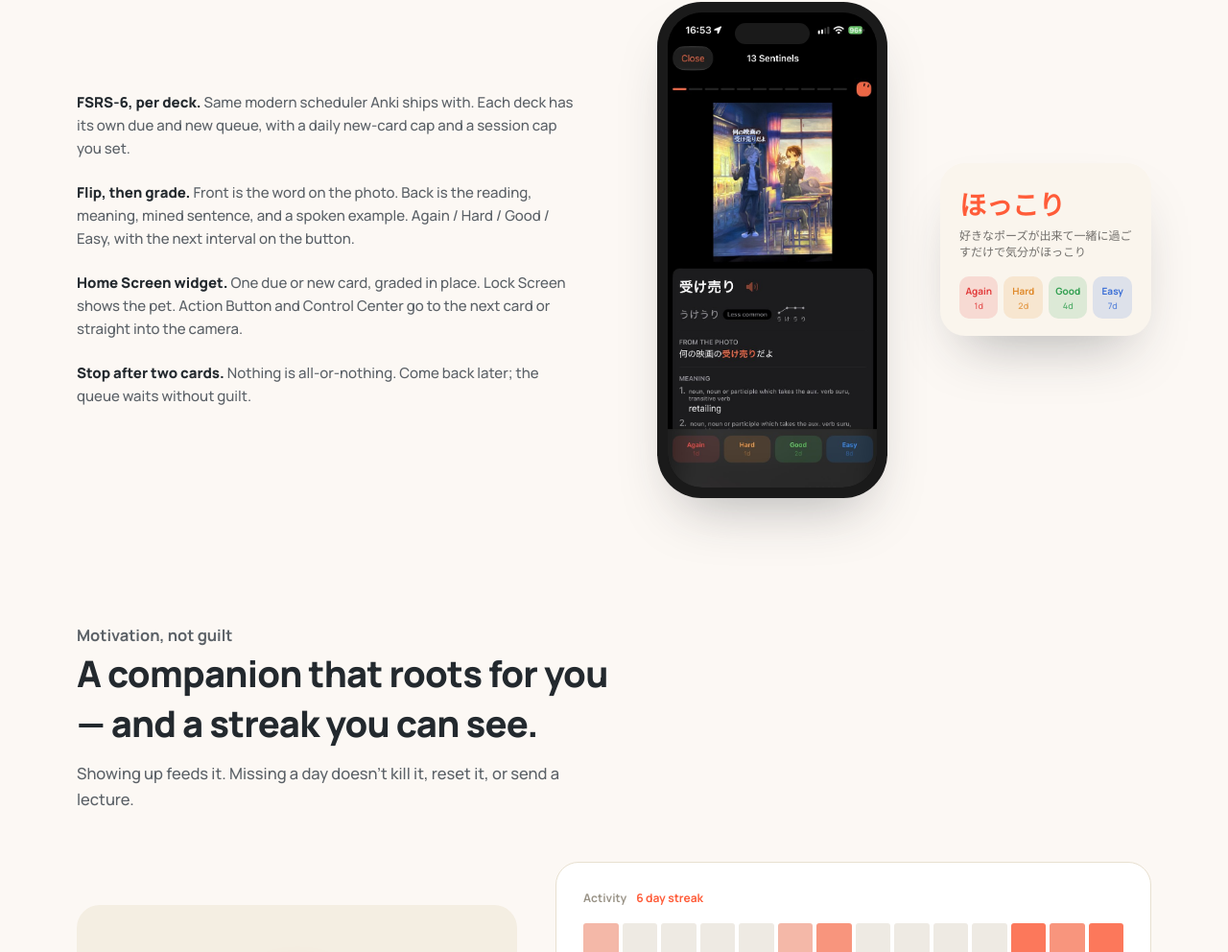
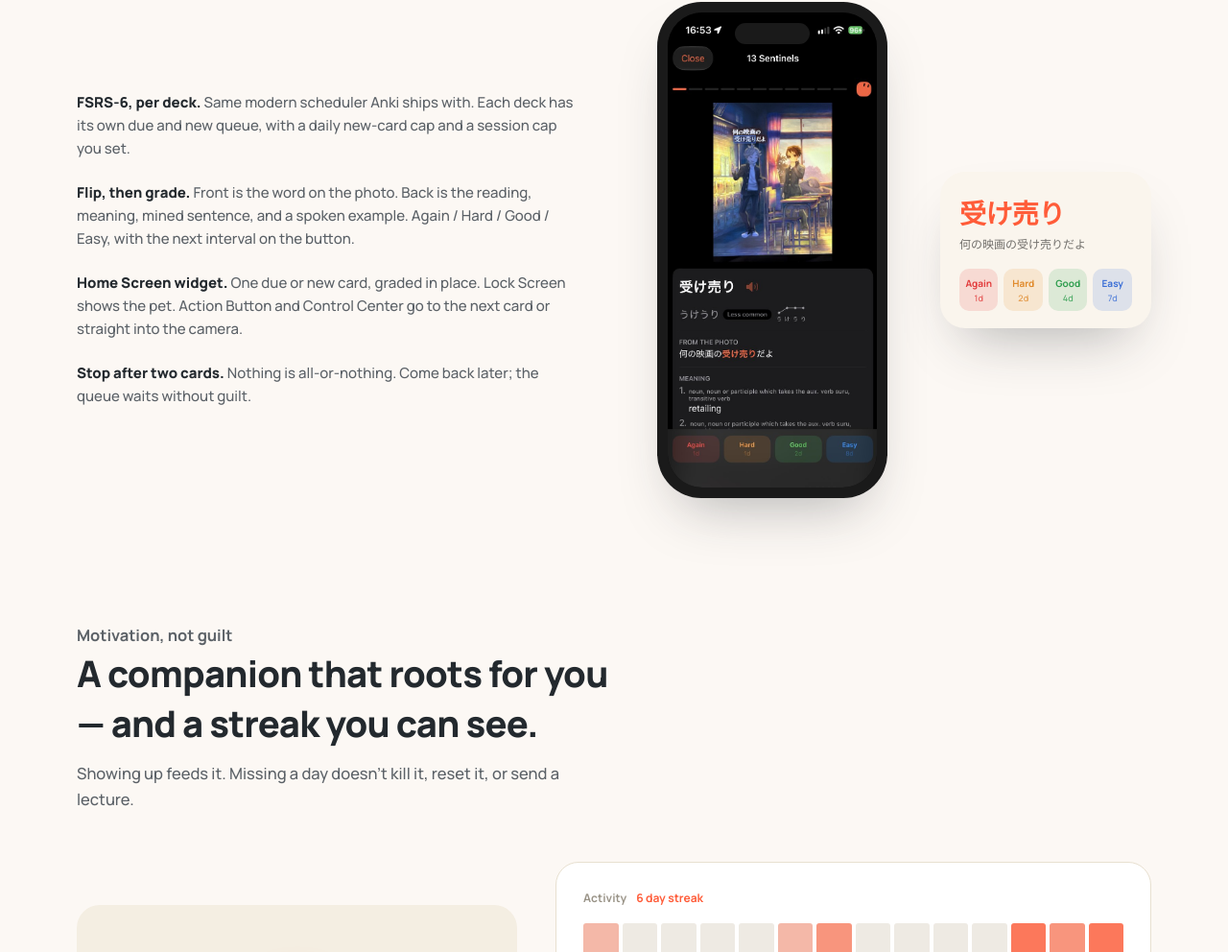
Before and after one commit to ultish/lumi-page, a plain HTML site: page index.html in a window 1280 px wide. Shown: the part 3477-4469 px from the top of the page at 96% size. Drawn offline with Linux system fonts and the light colour scheme.

Commit message:
Match widget mock word to the review screenshot next to it

```diff
--- a/index.html
+++ b/index.html
@@ -196,8 +196,8 @@
         </div>
 
         <div class="widget-mock">
-          <div class="widget-mock__word">ほっこり</div>
-          <div class="widget-mock__sentence">好きなポーズが出来て一緒に過ごすだけで気分がほっこり</div>
+          <div class="widget-mock__word">受け売り</div>
+          <div class="widget-mock__sentence">何の映画の受け売りだよ</div>
           <div class="widget-mock__grades">
             <div class="g again">Again<small>1d</small></div>
             <div class="g hard">Hard<small>2d</small></div>
```
